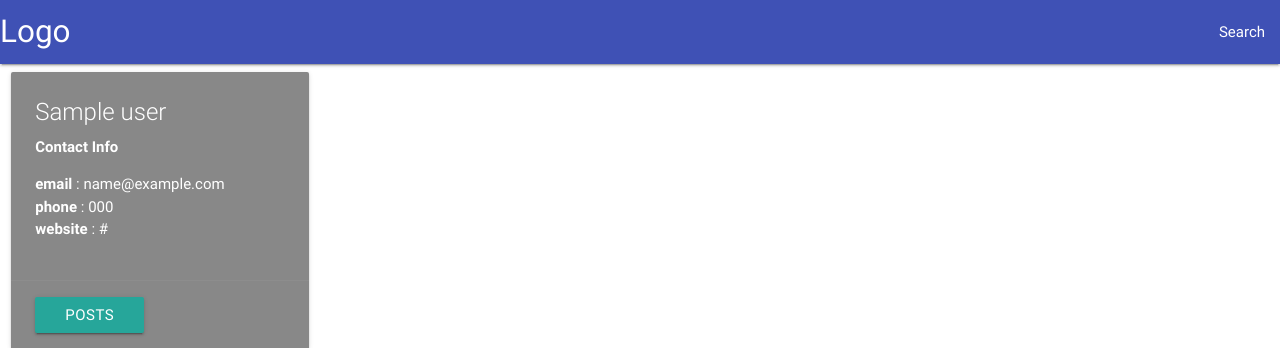
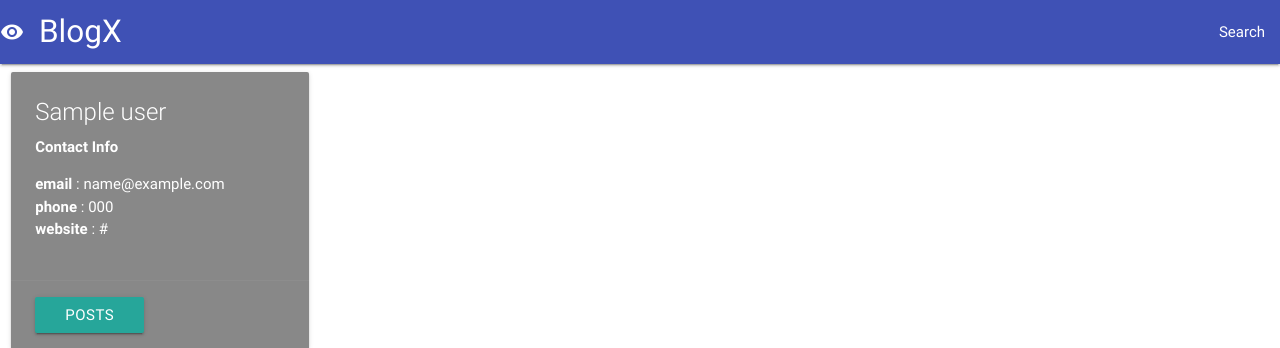
Before and after one commit to xdanielsb/blog-flask, a Flask app: template templates/index.html in a window 1280 px wide. Shown: the top 348 px of the page. Run offline with Flask 2, Linux system fonts and the light colour scheme; the template is opened without the code that fills it: most values are stand-ins (such as "Sample title", 1, 10 or a date in 2020); some libraries are stand-ins or nearby versions.

```diff
--- a/static/logic/requestComments.js
+++ b/static/logic/requestComments.js
@@ -11,7 +11,6 @@ function request_comment_dto(response){
                     "<span class='title'> <b>"+comment["email"]+" </b> <br> </span>"+
                     comment["body"]+
                     "</p>"+
-                    "<a href='#!' class='secondary-content'><i class='material-icons'>visibility</i></a>"+
                     "</li>"
     payload += content
   }
--- a/templates/index.html
+++ b/templates/index.html
@@ -4,7 +4,7 @@
   <meta charset="UTF-8">
   <meta name="viewport" content="width=device-width, initial-scale=1.0">
   <meta http-equiv="X-UA-Compatible" content="ie=edge">
-  <title>Document</title>
+  <title>Blog *.*</title>
   <!-- Compiled and minified CSS -->
   <link rel="stylesheet" href="https://cdnjs.cloudflare.com/ajax/libs/materialize/0.100.2/css/materialize.min.css">
   <link href="https://fonts.googleapis.com/css?family=Inconsolata" rel="stylesheet" type="text/css">
@@ -24,7 +24,7 @@
   <header>
     <nav>
       <div class="nav-wrapper indigo">
-        <a href="#" class="brand-logo">Logo</a>
+        <a href="#" class="brand-logo"> BlogX <i class='material-icons'>visibility</i></a>
         <ul id="nav-mobile" class="right hide-on-med-and-down">
           <li><a href="sass.html">Search </a></li>
         </ul>
@@ -84,7 +84,5 @@
       <a href="#!" class="modal-action modal-close waves-effect waves-green btn-flat ">Agree</a>
     </div>
   </div>
-
 </body>
-
 </html>
```
Also changed, not shown: requirements.txt (added, +31 -0 lines), 1 other file.
